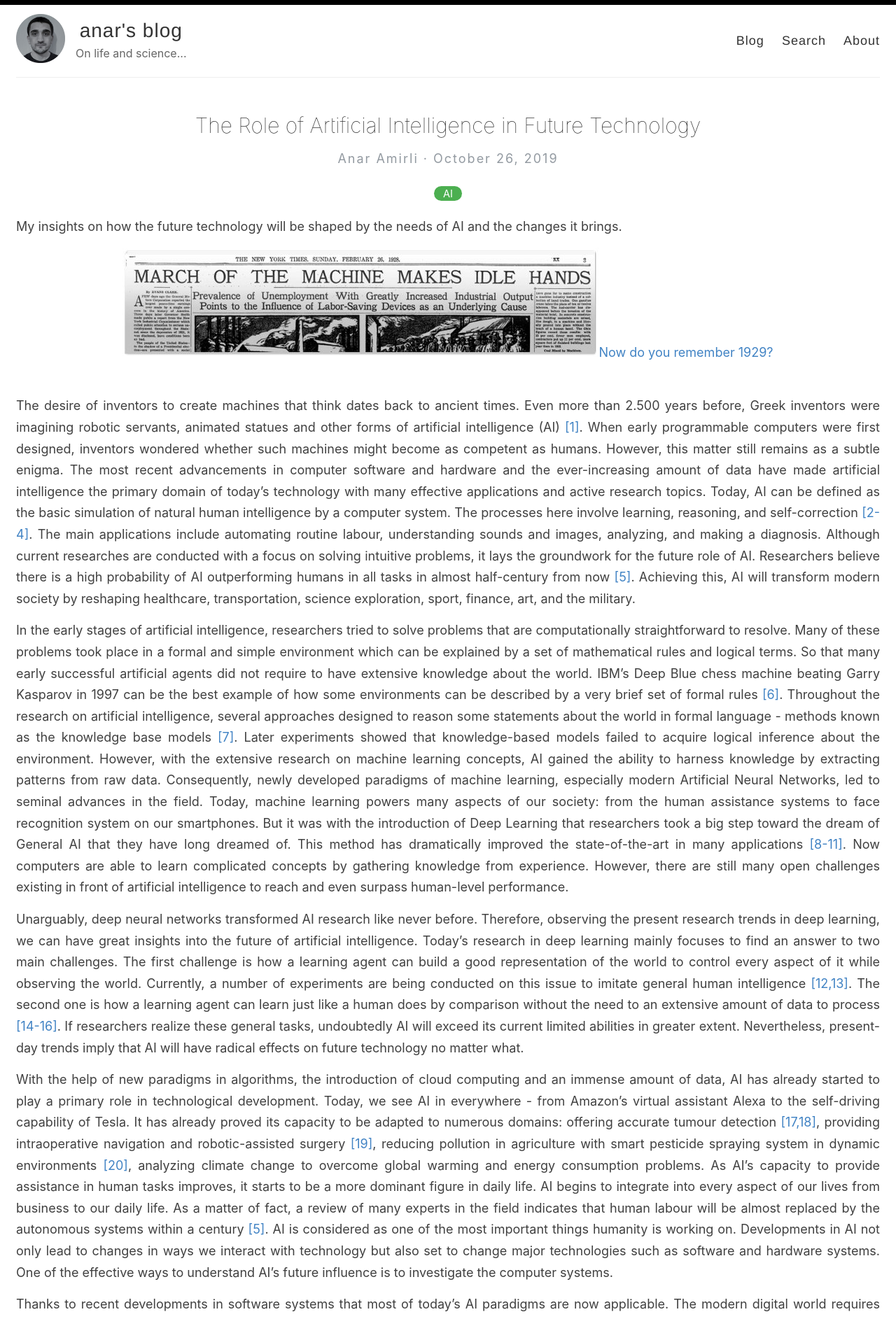
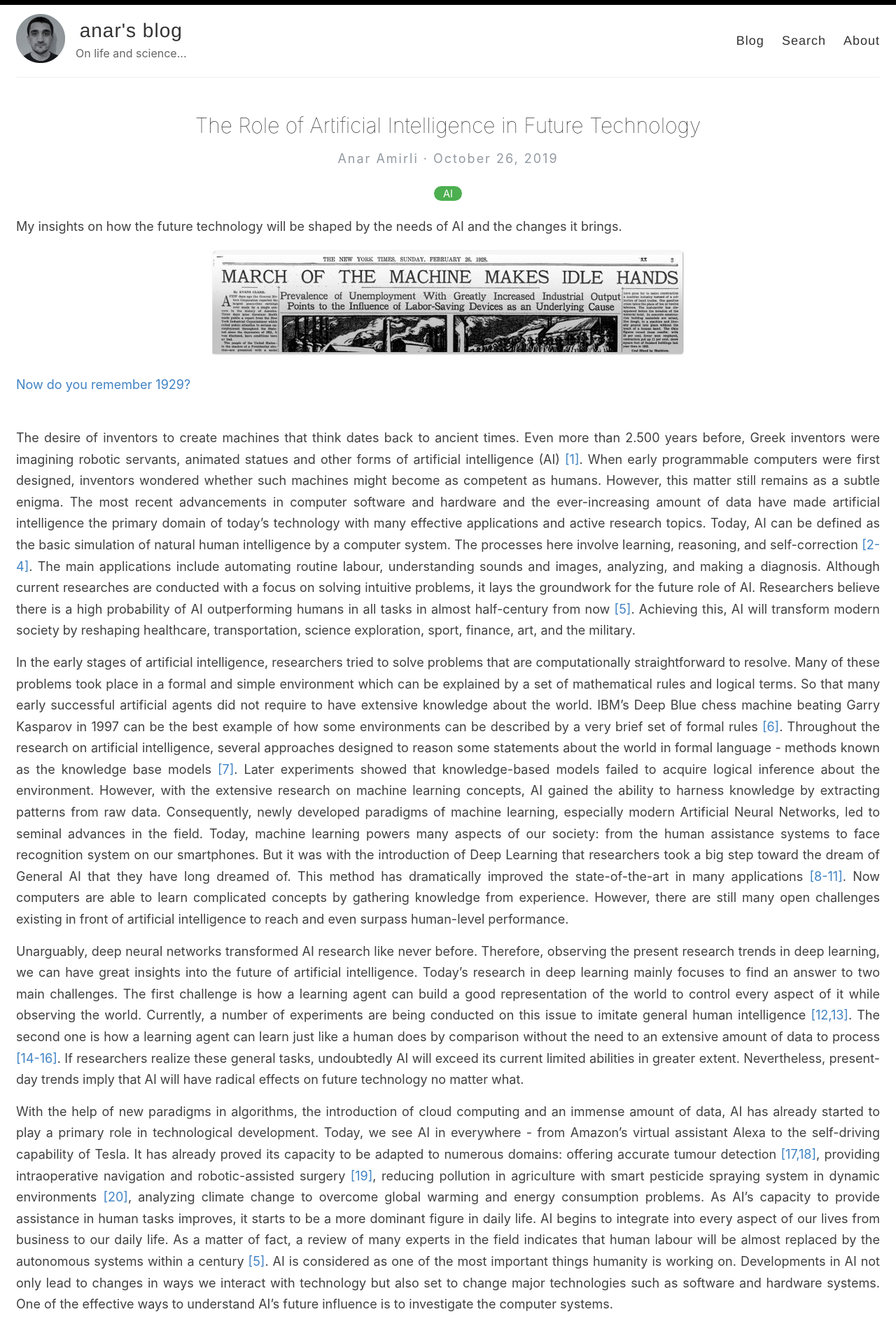
Before and after one commit to anaramirli/anaramirli.github.io, a Jekyll site: the page built from _posts/2019-10-26-the-role-of-ai-in-future.md, in a window 1280 px wide. Shown: the top 1885 px of the page at 70% size. Built offline with Jekyll 4.4.1, drawn with Linux system fonts in a browser that asks for light colours; comment, search, counter and statistics services are not loaded.

Commit message:
Update 2019-10-26-the-role-of-ai-in-future.md

```diff
--- a/_posts/2019-10-26-the-role-of-ai-in-future.md
+++ b/_posts/2019-10-26-the-role-of-ai-in-future.md
@@ -8,7 +8,8 @@ My insights on how the future technology will be shaped by the needs of AI and t
 <br>
 <div style="text-align:center">
   <a href="https://twitter.com/fchollet/status/1130197913110319104">
-  <img src="/images/1928.jpg"/>Now do you remember 1929?</a>
+  <img src="/images/1928.jpg"/>
+    <p align="left">Now do you remember 1929?</p></a>
 </div>
 <br>
 The desire of inventors to create machines that think dates back to ancient times. Even more than 2.500 years before, Greek inventors were imagining robotic servants, animated statues and other forms of artificial intelligence (AI) [[1]](#1). When early programmable computers were first designed, inventors wondered whether such machines might become as competent as humans. However, this matter still remains as a subtle enigma. The most recent advancements in computer software and hardware and the ever-increasing amount of data have made artificial intelligence the primary domain of today's technology with many effective applications and active research topics. Today, AI can be defined as the basic simulation of natural human intelligence by a computer system. The processes here involve learning, reasoning, and self-correction [[2-4]](#3). The main applications include automating routine labour, understanding sounds and images, analyzing, and making a diagnosis. Although current researches are conducted with a focus on solving intuitive problems, it lays the groundwork for the future role of AI. Researchers believe there is a high probability of AI outperforming humans in all tasks in almost half-century from now [[5]](#5). Achieving this, AI will transform modern society by reshaping healthcare, transportation, science exploration, sport, finance, art, and the military.
@@ -25,7 +26,7 @@ The new generations of networks technologies and mobile applications have aslo s
 
 The need for more profound and competent AI systems triggers fundamental changes in hardware and software architecture. Which in its turns boosts up the technological developments. Within many years, AI expected to perform some human-level tasks. Our devices will be in a position to do action on behalf of us. We’ll see more competent self-controlled vehicles on roads, more AI-powered assistance systems in our lives, and more precise predictions made by computer systems.
 
-<p align="left" style="font-size:90%; font-weight:bold;">References</p>
+<p align="left" style="font-size:80%; font-weight:bold;">References</p>
 
 <br><a name="1"> [1] </a> Mayor, Adrienne. Gods and Robots: Myths, Machines, and Ancient Dreams of Technology. Princeton University Press, 2018. JSTOR, www.jstor.org/stable/j.ctvc779xn.
 <br><a name="2"> [2] </a> X. Wang, D. Fouhey, and A. Gupta, “Designing deep networks for surface normal estimation,” in Proceedings of the IEEE Conference on Computer Vision and Pattern Recognition, 2015, pp. 539–547.
```
